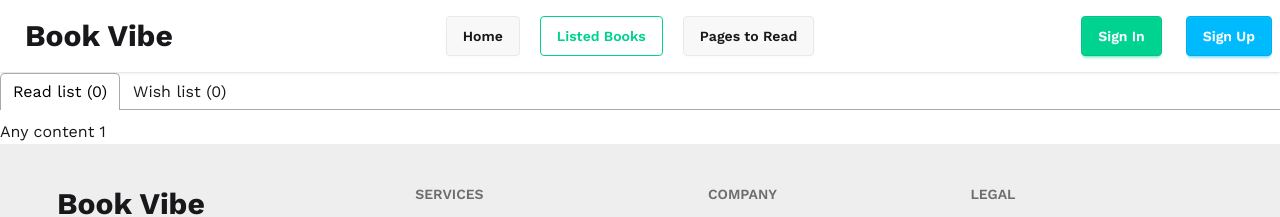
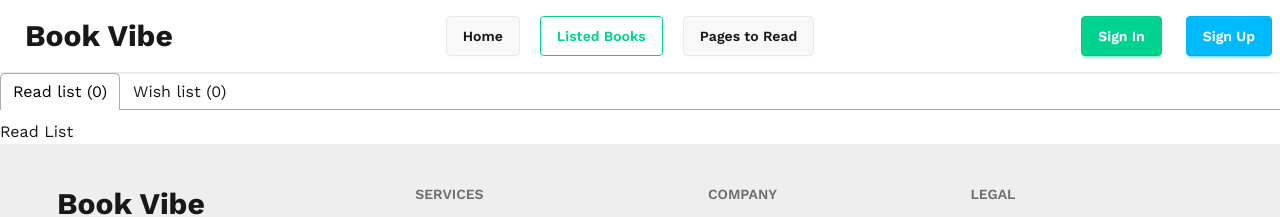
Before and after one commit to md-moynul/books-vibe-2, a React (Vite) app: page /books in a window 1280 px wide. Shown: the top 217 px of the page. Built offline with nearby package versions, Linux system fonts and the light colour scheme.

Commit message:
add read list and wish list

```diff
--- /dev/null
+++ b/src/components/list/ReadList.jsx
@@ -0,0 +1,11 @@
+import React from 'react';
+
+const ReadList = () => {
+    return (
+        <div>
+            Read List
+        </div>
+    );
+};
+
+export default ReadList;
--- /dev/null
+++ b/src/components/list/WishList.jsx
@@ -0,0 +1,11 @@
+import React from 'react';
+
+const WishList = () => {
+    return (
+        <div>
+            wish list
+        </div>
+    );
+};
+
+export default WishList;
--- a/src/pages/home/books/Books.jsx
+++ b/src/pages/home/books/Books.jsx
@@ -2,11 +2,13 @@ import React, { useContext } from 'react';
 import { BookContext } from '../../../context/BookProvider';
 import { Tab, Tabs, TabList, TabPanel } from 'react-tabs';
 import 'react-tabs/style/react-tabs.css';
+import ReadList from '../../../components/list/ReadList';
+import WishList from '../../../components/list/WishList';
 
 
 const Books = () => {
     const { readListBooks, wishListBooks } = useContext(BookContext)
-    console.log(readListBooks, wishListBooks);
+
 
     return (
         <Tabs>
@@ -16,10 +18,10 @@ const Books = () => {
             </TabList>
 
             <TabPanel>
-                <h2>Any content 1</h2>
+                <ReadList/>
             </TabPanel>
             <TabPanel>
-                <h2>Any content 2</h2>
+               <WishList/>
             </TabPanel>
         </Tabs>
     );
```
